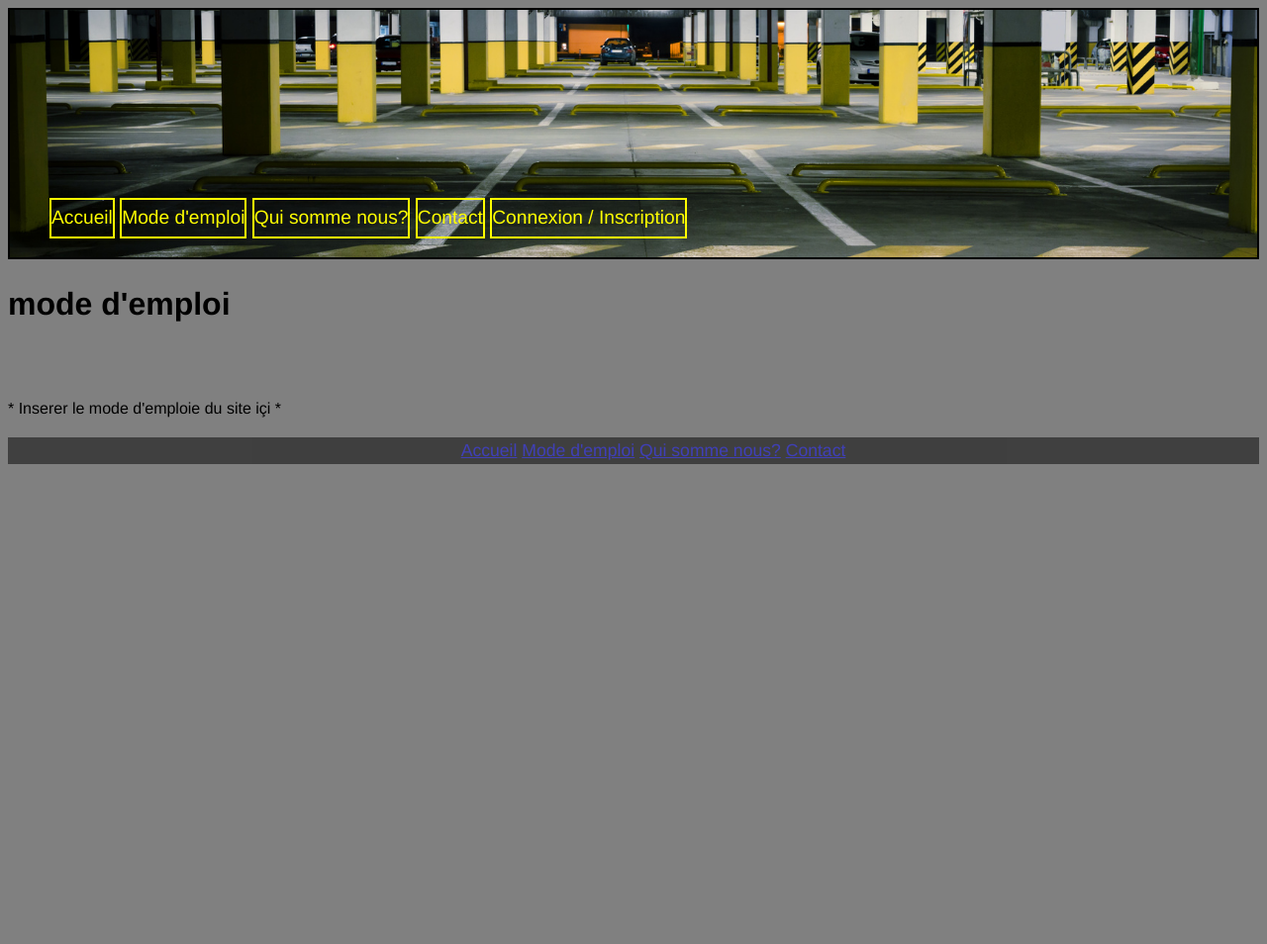
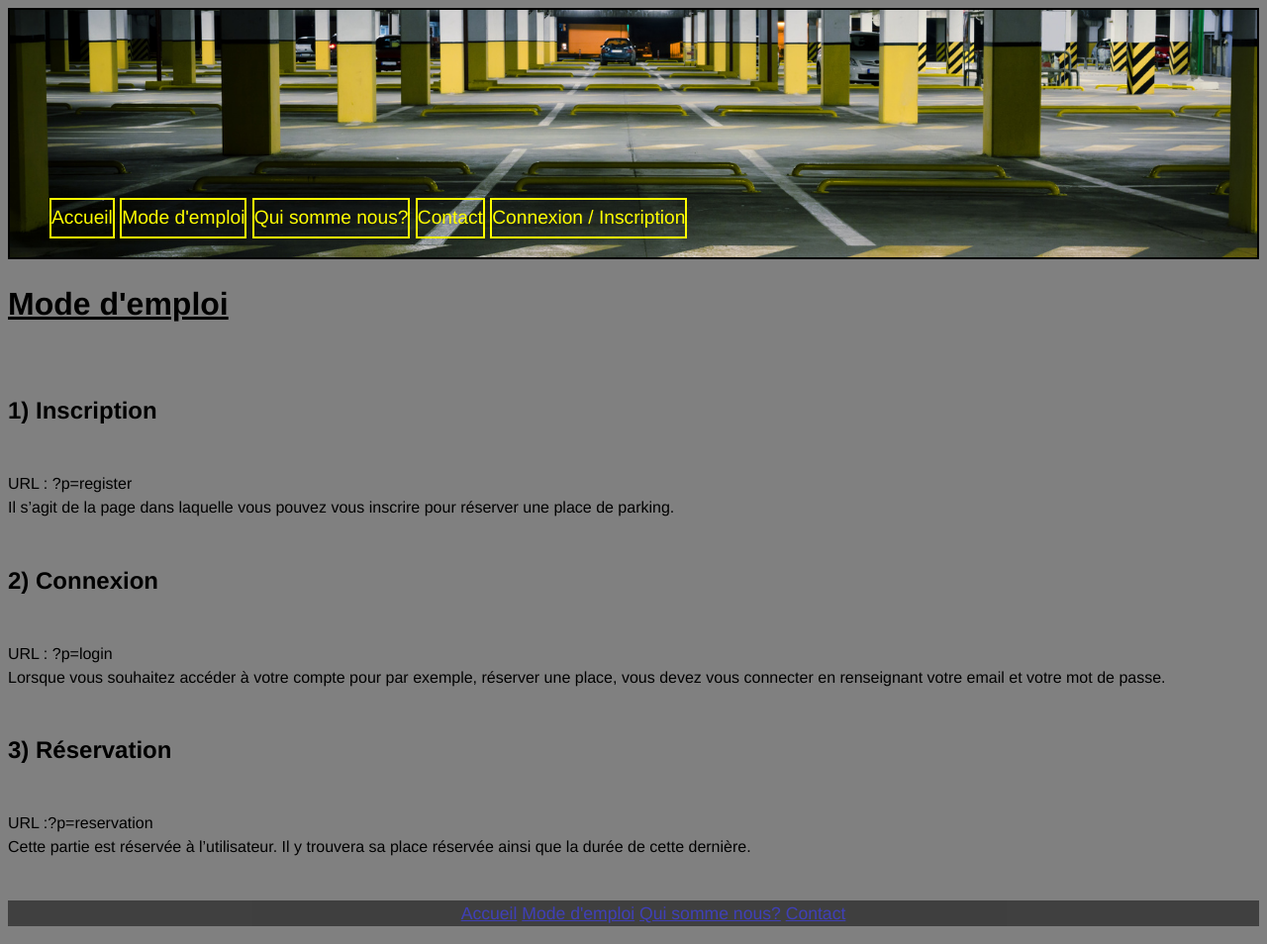
Before and after one commit to DinaBELRHAZI/Parking, a PHP site: page /index.php?p=modeemploi in a window 1280 px wide. Shown: the whole page at 99% size. Before the commit the page ends 469 px from the top, so only its background shows below. Run offline with PHP 8.4, Linux system fonts and the light colour scheme; data that the repository does not hold is empty; a stand-in replaces the project's code that opens the database connection.

Commit message:
contact + mode d'emploi + qui sommes nous + accueil

```diff
--- a/site/content/contact.php
+++ b/site/content/contact.php
@@ -1,6 +1,6 @@
 <?php $title = "Contact" ; ?>
 
-<h1>contact</h1>
+<h1><u>Contact</u></h1>
 <br/>
 
 E-mail : webmaster@site.com <br>
--- a/site/content/modeemploi.php
+++ b/site/content/modeemploi.php
@@ -1,6 +1,22 @@
 <?php $title = "mode d'emploi" ; ?>
 
-<h1>mode d'emploi </h1>
+<h1><u>Mode d'emploi </u></h1>
 <br/>
-<br/>
-* Inserer le mode d'emploie du site içi * <br>
+
+<h2> 1)	Inscription</h2><br>
+URL : ?p=register<br>
+
+Il s’agit de la page dans laquelle vous pouvez vous inscrire pour réserver une place de parking.<br>
+<br>
+
+<h2> 2)	Connexion</h2> <br>
+URL : ?p=login<br>
+
+Lorsque vous souhaitez accéder à votre compte pour par exemple, réserver une place, vous devez vous connecter en renseignant votre email et votre mot de passe.<br>
+<br>
+
+<h2> 3)	Réservation</h2> <br>
+URL :?p=reservation<br>
+
+Cette partie est réservée à l’utilisateur. Il y trouvera sa place réservée ainsi que la durée de cette dernière.<br>
+<br>
--- a/site/content/quisommenous.php
+++ b/site/content/quisommenous.php
@@ -1,6 +1,6 @@
 <?php $title = "Qui somme nous?" ; ?>
 
-<h1>Qui somme nous ?</h1>
+<h1><u>Qui somme nous ? </u></h1>
 <br/>
 
 Description de l'entreprise.<br>
```
Also changed, not shown: site/content/accueil.php (+4 -4 lines).
